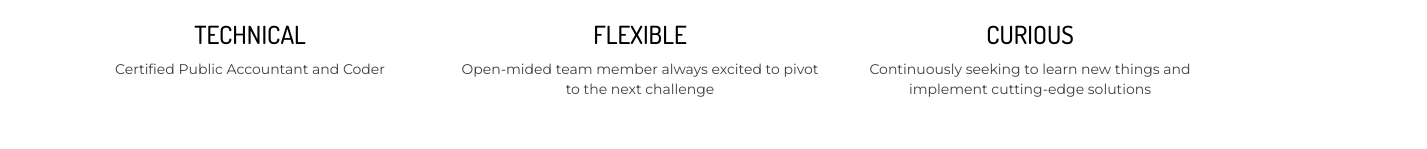
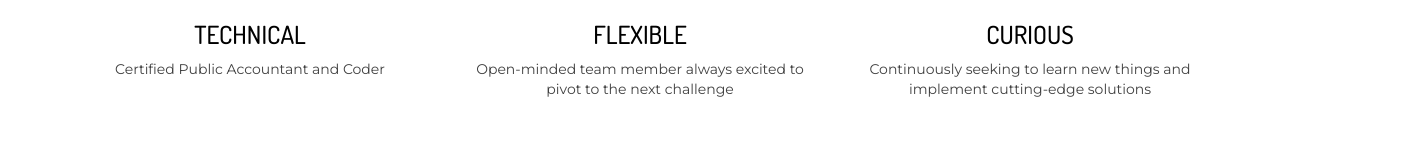
Before and after one commit to hyman-kristen/hyman-kristen, a plain HTML site: page index.html in a window 1280 px wide. Shown: the part 761-910 px from the top of the page, 1427 px wide, since content can reach past the window. Drawn offline with Linux system fonts and the light colour scheme.

Commit message:
update about me

```diff
--- a/index.html
+++ b/index.html
@@ -120,7 +120,7 @@
                     <div class="single_service wow fadeInUp" data-wow-delay="2s">
                         <i class="icon-gears"></i>
                         <h2>FLEXIBLE</h2>
-                        <p>Open-mided team member always excited to pivot to the next challenge</p>
+                        <p>Open-minded team member always excited to pivot to the next challenge</p>
                     </div>
                 </div>
 
```
